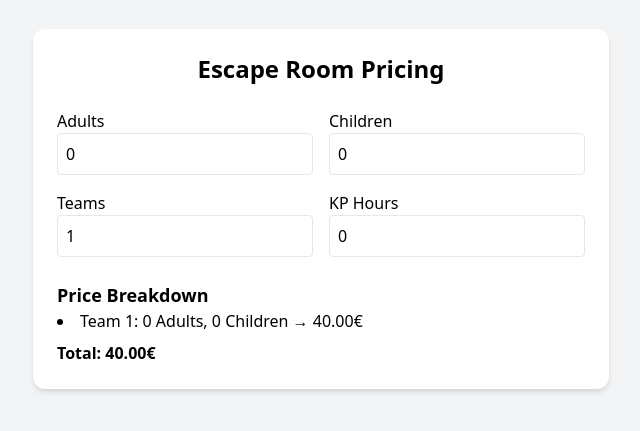
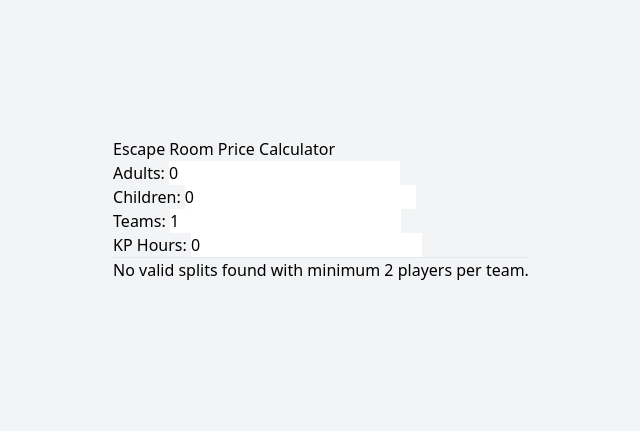
Before and after one commit to ShadowAelita/room_escpae_final, a React (Vite) app: page / in a window 1280 px wide. Shown: the part 191-622 px from the top of the page, without its empty margins (319-959 px from the left). Built offline with nearby package versions, Linux system fonts and the light colour scheme.

Commit message:
Update TeamPriceCalculator.jsx

```diff
--- a/src/TeamPriceCalculator.jsx
+++ b/src/TeamPriceCalculator.jsx
@@ -1,82 +1,183 @@
+import React, { useState } from "react";
 
-import React, { useState } from 'react';
-
-function TeamPriceCalculator() {
+function App() {
   const [adults, setAdults] = useState(0);
   const [children, setChildren] = useState(0);
   const [teams, setTeams] = useState(1);
-  const [hoursKP, setHoursKP] = useState(0);
+  const [kpHours, setKpHours] = useState(0);
 
-  const calculatePrices = () => {
-    const results = [];
+  // Pricing rules
+  const basePricePerTeam = 40;
+  const childPrice = 9;
+  const adultPrice = 15;
+  const adultPriceSmallGroup = 20; // if total players in team <= 3
+  const kpPricePerHourAdult = 5;
+  const kpPricePerHourChild = 4;
 
-    for (let t = 0; t < teams; t++) {
-      const totalPeople = adults + children;
-      const adultsPerTeam = Math.floor(adults / teams) + (t < adults % teams ? 1 : 0);
-      const childrenPerTeam = Math.floor(children / teams) + (t < children % teams ? 1 : 0);
-      const peoplePerTeam = adultsPerTeam + childrenPerTeam;
+  // Calculate price for one team
+  const calcTeamPrice = (a, c, kp) => {
+    const totalPlayers = a + c;
+    if (totalPlayers === 0) return 0;
+    let priceAdults = 0;
+    let priceChildren = 0;
 
-      let teamPrice = 0;
-      if (peoplePerTeam <= 3) {
-        teamPrice += adultsPerTeam * 20 + childrenPerTeam * 9;
-      } else {
-        teamPrice += adultsPerTeam * 15 + childrenPerTeam * 9;
+    if (totalPlayers <= 3) {
+      priceAdults = a * adultPriceSmallGroup;
+    } else {
+      priceAdults = a * adultPrice;
+    }
+    priceChildren = c * childPrice;
+
+    // KP add-ons
+    priceAdults += a * kp * kpPricePerHourAdult;
+    priceChildren += c * kp * kpPricePerHourChild;
+
+    const total = priceAdults + priceChildren;
+    return total < basePricePerTeam ? basePricePerTeam : total;
+  };
+
+  // Generate all valid splits with min 2 people per team
+  // adultsLeft, childrenLeft = remaining adults/children to assign
+  // teamNum = current team index (0-based)
+  // currentSplit = array of {a, c} assigned per team so far
+  // results = array of all valid splits
+  const generateSplits = (adultsLeft, childrenLeft, teamNum, currentSplit, results) => {
+    if (teamNum === teams) {
+      // All teams assigned, check if all adults and children are assigned
+      if (adultsLeft === 0 && childrenLeft === 0) {
+        results.push([...currentSplit]);
       }
-
-      teamPrice += adultsPerTeam * hoursKP * 5 + childrenPerTeam * hoursKP * 4;
-      teamPrice = Math.max(teamPrice, 40); // Minimum team price
-      results.push({ adults: adultsPerTeam, children: childrenPerTeam, price: teamPrice });
+      return;
     }
 
-    const totalPrice = results.reduce((sum, r) => sum + r.price, 0);
-    return { results, totalPrice };
+    // For current team, try all combinations of adults and children such that:
+    // - sum >= 2 (min team size)
+    // - adultsLeft >= a
+    // - childrenLeft >= c
+    // Also, max total per team <= remaining players (just logical limit)
+    const maxAdults = adultsLeft;
+    const maxChildren = childrenLeft;
+
+    for (let a = 0; a <= maxAdults; a++) {
+      for (let c = 0; c <= maxChildren; c++) {
+        if (a + c >= 2) {
+          // Assign this split and recurse for next team
+          currentSplit[teamNum] = { adults: a, children: c };
+          generateSplits(adultsLeft - a, childrenLeft - c, teamNum + 1, currentSplit, results);
+        }
+      }
+    }
   };
 
-  const { results, totalPrice } = calculatePrices();
+  // Get all splits and calculate prices, then find min and max total price
+  const calculateBreakdown = () => {
+    if (teams === 0) return { minSplit: null, maxSplit: null };
+
+    const results = [];
+    generateSplits(adults, children, 0, new Array(teams), results);
+
+    if (results.length === 0) {
+      return { minSplit: null, maxSplit: null };
+    }
+
+    // Map splits to total prices
+    const pricedSplits = results.map((split) => {
+      let total = 0;
+      split.forEach(({ adults, children }) => {
+        total += calcTeamPrice(adults, children, kpHours);
+      });
+      return { split, total };
+    });
+
+    // Find min and max total price splits
+    pricedSplits.sort((a, b) => a.total - b.total);
+    const minSplit = pricedSplits[0];
+    const maxSplit = pricedSplits[pricedSplits.length - 1];
+
+    return { minSplit, maxSplit };
+  };
+
+  const { minSplit, maxSplit } = calculateBreakdown();
 
   return (
-    <div className="bg-white p-6 rounded-xl shadow-md w-full max-w-xl space-y-6">
-      <h1 className="text-2xl font-bold text-center">Escape Room Pricing</h1>
-
-      <div className="grid grid-cols-2 gap-4">
+    <div style={{ padding: 20 }}>
+      <h2>Escape Room Price Calculator</h2>
+      <div>
         <label>
-          Adults
-          <input type="number" value={adults} onChange={(e) => setAdults(parseInt(e.target.value) || 0)}
-                 className="w-full border p-2 rounded" min="0" />
+          Adults:{" "}
+          <input
+            type="number"
+            min="0"
+            value={adults}
+            onChange={(e) => setAdults(Number(e.target.value))}
+          />
         </label>
-
+      </div>
+      <div>
         <label>
-          Children
-          <input type="number" value={children} onChange={(e) => setChildren(parseInt(e.target.value) || 0)}
-                 className="w-full border p-2 rounded" min="0" />
+          Children:{" "}
+          <input
+            type="number"
+            min="0"
+            value={children}
+            onChange={(e) => setChildren(Number(e.target.value))}
+          />
         </label>
-
+      </div>
+      <div>
         <label>
-          Teams
-          <input type="number" value={teams} onChange={(e) => setTeams(Math.max(1, parseInt(e.target.value) || 1))}
-                 className="w-full border p-2 rounded" min="1" />
+          Teams:{" "}
+          <input
+            type="number"
+            min="1"
+            value={teams}
+            onChange={(e) => setTeams(Number(e.target.value))}
+          />
         </label>
-
+      </div>
+      <div>
         <label>
-          KP Hours
-          <input type="number" value={hoursKP} onChange={(e) => setHoursKP(parseInt(e.target.value) || 0)}
-                 className="w-full border p-2 rounded" min="0" />
+          KP Hours:{" "}
+          <input
+            type="number"
+            min="0"
+            value={kpHours}
+            onChange={(e) => setKpHours(Number(e.target.value))}
+          />
         </label>
       </div>
 
-      <div>
-        <h2 className="text-lg font-semibold">Price Breakdown</h2>
-        <ul className="list-disc list-inside space-y-1">
-          {results.map((r, i) => (
-            <li key={i}>
-              Team {i + 1}: {r.adults} Adults, {r.children} Children → {r.price.toFixed(2)}€
-            </li>
+      <hr />
+
+      {!minSplit && <p>No valid splits found with minimum 2 players per team.</p>}
+
+      {minSplit && (
+        <>
+          <h3>Minimum Price Breakdown</h3>
+          {minSplit.split.map((team, i) => (
+            <p key={"min" + i}>
+              Team {i + 1}: {team.adults} Adults, {team.children} Children →{" "}
+              {calcTeamPrice(team.adults, team.children, kpHours).toFixed(2)}€
+            </p>
           ))}
-        </ul>
-        <p className="font-bold mt-2">Total: {totalPrice.toFixed(2)}€</p>
-      </div>
+          <strong>Total: {minSplit.total.toFixed(2)}€</strong>
+        </>
+      )}
+
+      {maxSplit && maxSplit !== minSplit && (
+        <>
+          <h3>Maximum Price Breakdown</h3>
+          {maxSplit.split.map((team, i) => (
+            <p key={"max" + i}>
+              Team {i + 1}: {team.adults} Adults, {team.children} Children →{" "}
+              {calcTeamPrice(team.adults, team.children, kpHours).toFixed(2)}€
+            </p>
+          ))}
+          <strong>Total: {maxSplit.total.toFixed(2)}€</strong>
+        </>
+      )}
     </div>
   );
 }
 
-export default TeamPriceCalculator;
+export default App;
```
